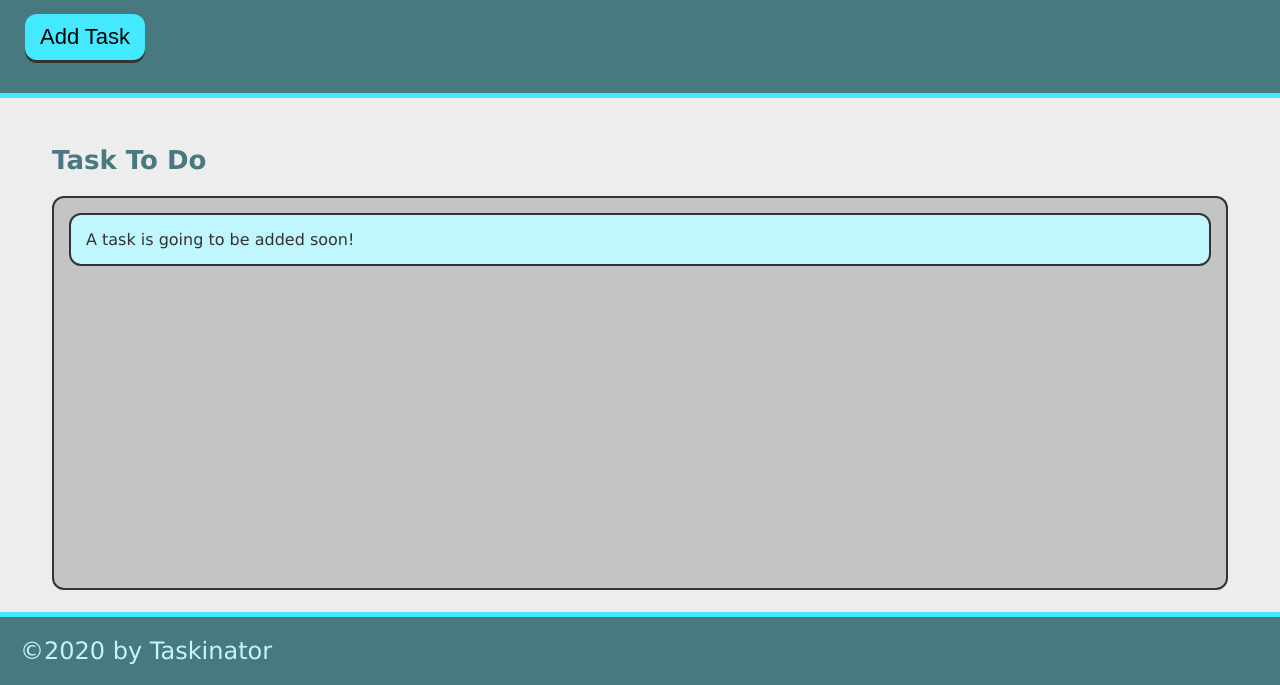
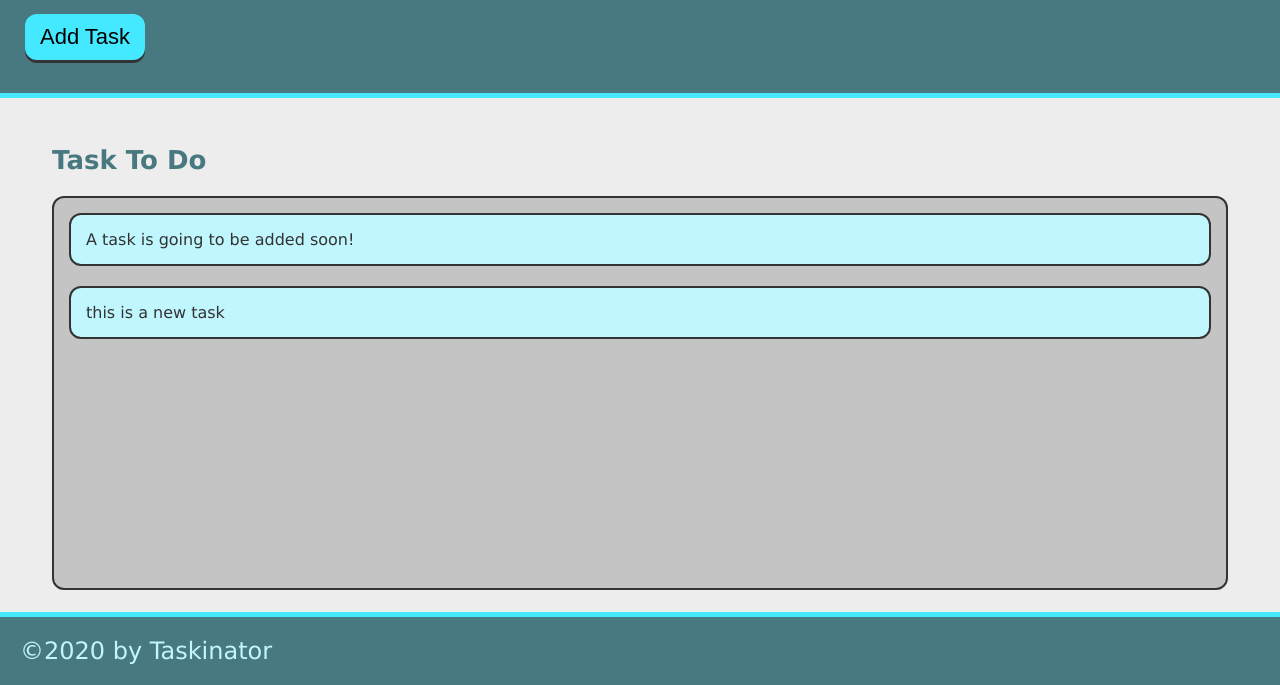
Before and after one commit to pseudoDjnn/Productive-Task-Management, a plain HTML site: page index.html in a window 1280 px wide. Both pictures are taken after a click on the button "Add Task". Shown: the part 115-800 px from the top of the page. Drawn offline with Linux system fonts and the light colour scheme.

Commit message:
add task bar click

```diff
--- a/assets/js/script.js
+++ b/assets/js/script.js
@@ -0,0 +1,18 @@
+let buttonEl = document.querySelector("#save-task");
+let tasksToDoEl = document.querySelector("#tasks-to-do");
+
+// buttonEl.addEventListener("click", function() {
+//   var listItemEl = document.createElement("li");
+//   listItemEl.className = "task-item";
+//   listItemEl.textContent = "This is a new task.";
+//   tasksToDoEl.appendChild(listItemEl);
+// });
+
+let createTaskHandler = function () {
+  let listItemEl = document.createElement("li");
+  listItemEl.className = "task-item";
+  listItemEl.textContent = "this is a new task";
+  tasksToDoEl.appendChild(listItemEl);
+};
+
+buttonEl.addEventListener("click", createTaskHandler);
--- a/index.html
+++ b/index.html
@@ -11,13 +11,13 @@
     <header>
       <h1 class="page-title">Taskinator</h1>
       <p>Click the button below to add a new task!</p>
-      <button class="btn">Add Task</button>
+      <button class="btn" id="save-task">Add Task</button>
     </header>
 
     <main class="page-content">
       <section class="task-list-wrapper">
         <h2 class="list-title">Task To Do</h2>
-        <ul class="task-list">
+        <ul class="task-list" id="tasks-to-do">
           <li class="task-item">A task is going to be added soon!</li>
         </ul>
       </section>
```
